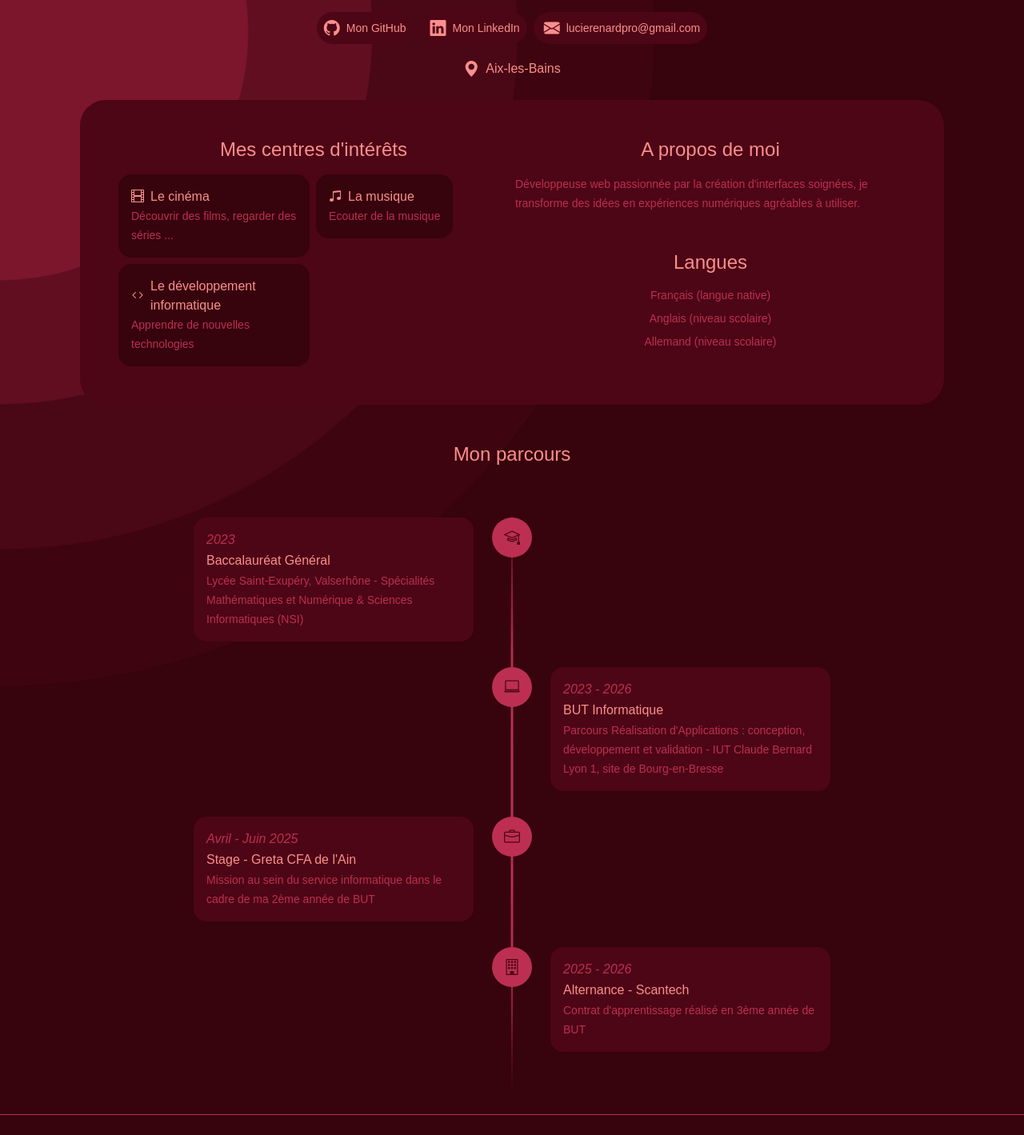
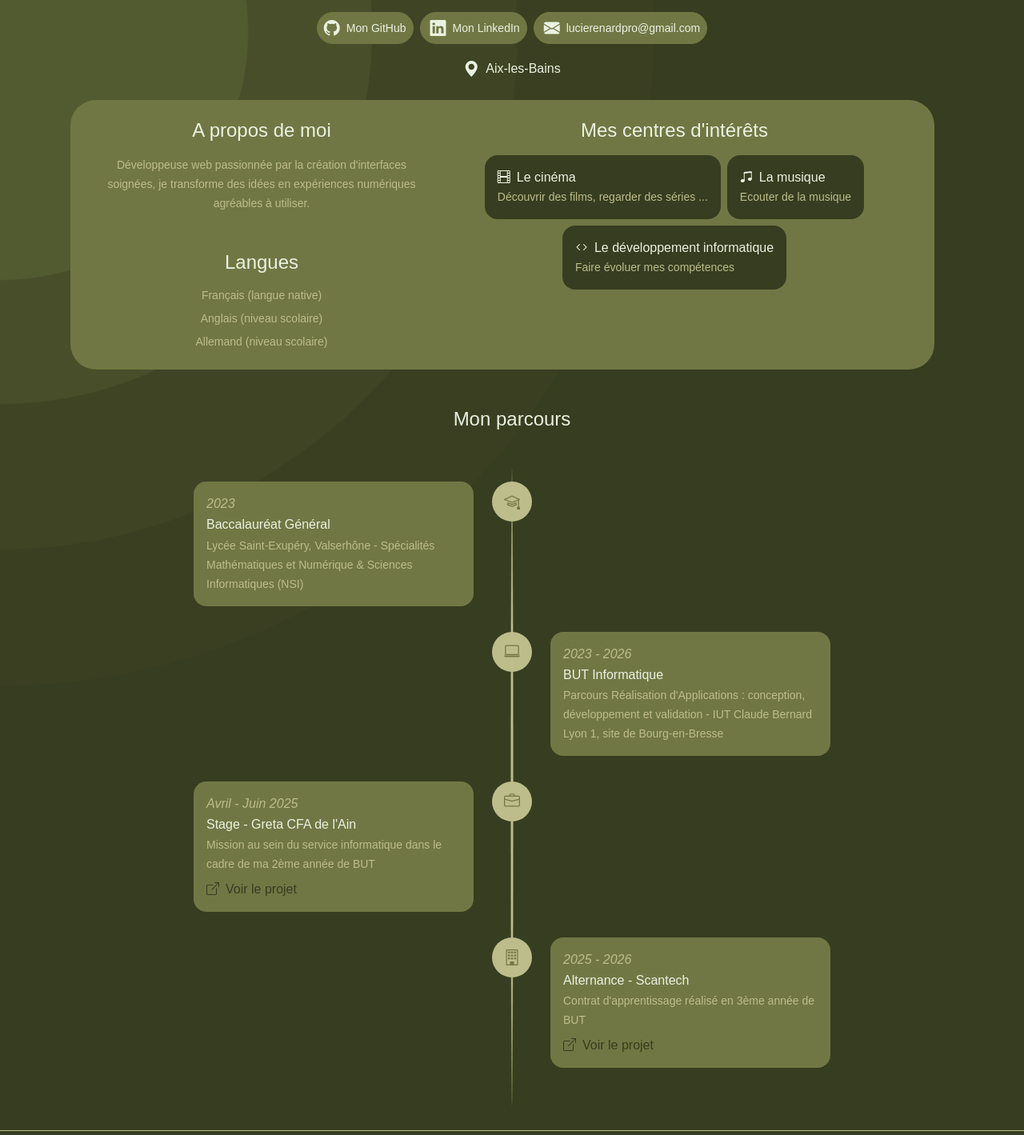
Before and after one commit to Lucie05FR/portfolio2026, an Angular app: page /aboutMe in a window 1280 px wide. Shown: the part 310-1729 px from the top of the page at 80% size. Built offline with nearby package versions, Linux system fonts and the light colour scheme; a web font is replaced by a local one.

Commit message:
responsive

```diff
--- a/src/app/about/about.component.html
+++ b/src/app/about/about.component.html
@@ -11,7 +11,7 @@
     >Étudiante en 3ème année de BUT Informatique à Lyon 1</small
   >
 </div>
-<div class="col d-flex justify-content-center gap-2 my-3">
+<div class="col d-flex justify-content-center gap-2 my-3 flex-wrap">
   <a
     href="https://github.com/Lucie05FR"
     target="_blank"
@@ -44,13 +44,10 @@
   <p class="m-0">Aix-les-Bains</p>
 </div>
 
-<div
-  class="d-flex justify-content-between gap-2 mt-4 p-5 rounded-5 bg-secondary"
-  style="width: 100%"
->
-  <div style="width: 50%">
+<div class="row mt-4 p-4 rounded-5 bg-secondary gap-0" style="width: 100%">
+  <div class="col-12 col-md-7 order-1 order-md-2 mb-4 mb-md-0">
     <h4 class="text-center mb-3">Mes centres d'intérêts</h4>
-    <div class="d-flex flex-wrap gap-2">
+    <div class="d-flex flex-wrap gap-2 align-items-center justify-content-center">
       @for (element of this.centreInterets; track element) {
         <div class="rounded-4 align-items-center gap-3 p-3 bg-dark">
           <div class="d-flex align-items-center gap-2">
@@ -62,7 +59,7 @@
       }
     </div>
   </div>
-  <div style="width: 50%">
+  <div class="col-12 col-md-5 order-2 order-md-1 text-center">
     <h4 class="text-center mb-3">A propos de moi</h4>
     <small class="text-primary">
       Développeuse web passionnée par la création d'interfaces soignées, je
@@ -94,6 +91,12 @@
           <p class="text-primary fst-italic m-0">{{ item.date }}</p>
           <h6 class="text-light mt-1 mb-1">{{ item.title }}</h6>
           <small class="text-primary">{{ item.description }}</small>
+          @if (item.project) {
+            <p class="text-dark gap-2 m-0 pt-2">
+              <i class="bi bi-box-arrow-up-right text-dark me-2"></i>Voir le
+              projet
+            </p>
+          }
         </div>
       </div>
     }
--- a/src/app/about/about.component.scss
+++ b/src/app/about/about.component.scss
@@ -23,7 +23,6 @@ a {
 }
 
 .flex-wrap > div {
-  max-width: 49%;
   height: fit-content;
 }
 
--- a/src/app/about/about.component.ts
+++ b/src/app/about/about.component.ts
@@ -34,7 +34,7 @@ export class AboutComponent {
     {
       icon: 'code',
       title: 'Le développement informatique',
-      description: 'Apprendre de nouvelles technologies',
+      description: 'Faire évoluer mes compétences',
     },
   ];
 
@@ -59,7 +59,7 @@ export class AboutComponent {
       description:
         'Mission au sein du service informatique dans le cadre de ma 2ème année de BUT',
       icon: 'briefcase',
-      project: 6,
+      project: 7,
     },
     {
       date: '2025 - 2026',
--- a/src/app/app.component.html
+++ b/src/app/app.component.html
@@ -72,7 +72,7 @@
   <div class="row align-items-center">
     <div class="col text-start">
       <h6 class="text-primary m-0">Renard Lucie</h6>
-      <small>Étudiante en BUT Informatique</small>
+      <small class="text-secondary">Étudiante en BUT Informatique</small>
     </div>
 
     <div class="col d-flex justify-content-center gap-3">
@@ -81,17 +81,17 @@
         target="_blank"
         class="text-decoration-none"
       >
-        <i class="bi bi-github fs-5"></i>
+        <i class="bi bi-github fs-5 text-primary"></i>
       </a>
       <a
         href="https://www.linkedin.com/in/lucie-renard-43ba72253/"
         target="_blank"
         class="text-decoration-none"
       >
-        <i class="bi bi-linkedin fs-5"></i>
+        <i class="bi bi-linkedin fs-5 text-primary"></i>
       </a>
       <a href="mailto:lucierenardpro@gmail.com">
-        <i class="bi bi-envelope-fill fs-5"></i>
+        <i class="bi bi-envelope-fill fs-5 text-primary"></i>
       </a>
     </div>
 
--- a/src/app/app.component.scss
+++ b/src/app/app.component.scss
@@ -62,7 +62,7 @@ i {
   animation-delay: 0.3s;
   top: 50px;
   left: -300px;
-  background: var(--bs-primary);
+  background: var(--bs-secondary);
   width: 600px;
   height: 600px;
   border-radius: 50%;
--- a/src/app/home/home.component.html
+++ b/src/app/home/home.component.html
@@ -4,8 +4,7 @@
     <p class="text-primary fs-5 mb-3">Développeuse web & mobile</p>
     <p class="mx-auto" style="max-width: 800px">
       Étudiante en BUT Informatique, je conçois des applications web et mobiles
-      avec soin, du design à l'implémentation. Je cherche à relever de nouveaux
-      défis techniques.
+      avec soin. Je cherche à relever de nouveaux défis techniques.
     </p>
   </section>
 
@@ -17,7 +16,7 @@
       }
     </div>
     <div class="text-center mt-4">
-      <a routerLink="/projects" class="btn btn-secondary border rounded-3">
+      <a routerLink="/projects" class="btn btn-secondary rounded-3">
         <i class="bi bi-grid me-2"></i>Tous les projets
       </a>
     </div>
--- a/src/app/project-card/project-card.component.html
+++ b/src/app/project-card/project-card.component.html
@@ -8,7 +8,7 @@
       @if (this.project.pictures && this.project.pictures.length > 0) {
         <div class="col-md-4" style="position: relative; min-height: 120px">
           <img
-            class="rounded-start"
+            class=""
             style="
               position: absolute;
               top: 0;
--- a/src/app/project/project.component.html
+++ b/src/app/project/project.component.html
@@ -57,7 +57,7 @@
             @for (section of sections; track section.category) {
               @if (project[section.category]) {
                 {{ this.setTechnoIndex() }}
-                <div class="border p-3 rounded-4">
+                <div class="p-3 rounded-4 bg-secondary">
                   <div class="d-flex align-items-center mb-2">
                     @if (section.icon) {
                       <i class="bi bi-{{ section.icon }} me-2"></i>
@@ -74,8 +74,8 @@
                     ) {
                       <button
                         type="button"
-                        class="btn btn-sm rounded-3 border {{
-                          this.technoIndex % 2 === 0 ? '' : 'btn-secondary'
+                        class="btn btn-sm rounded-3 {{
+                          this.technoIndex % 2 === 0 ? 'border' : 'btn-dark'
                         }}"
                       >
                         @if (getTechno(section.category, key).icon) {
--- a/src/styles.scss
+++ b/src/styles.scss
@@ -1,8 +1,12 @@
-$primary: #bc2f52;
-$secondary: #4d0615; // nav et effets
-$info: rgb(0, 255, 76); // borders et titres
-$light: #fc8e8e; // texte
-$dark: #37030c;
+// $light: #f0ebd8; // texte
+// $primary: #748cab;
+// $secondary: #3e5c76; // nav et effets
+// $dark: #1d2d44;
+
+$light: #eaf2e1; // texte
+$primary: #bcbd8b;
+$secondary: #717744; // nav et effets
+$dark: #373d20;
 
 @import "bootstrap/scss/bootstrap";
 @import "bootstrap-icons/font/bootstrap-icons.css";
```
